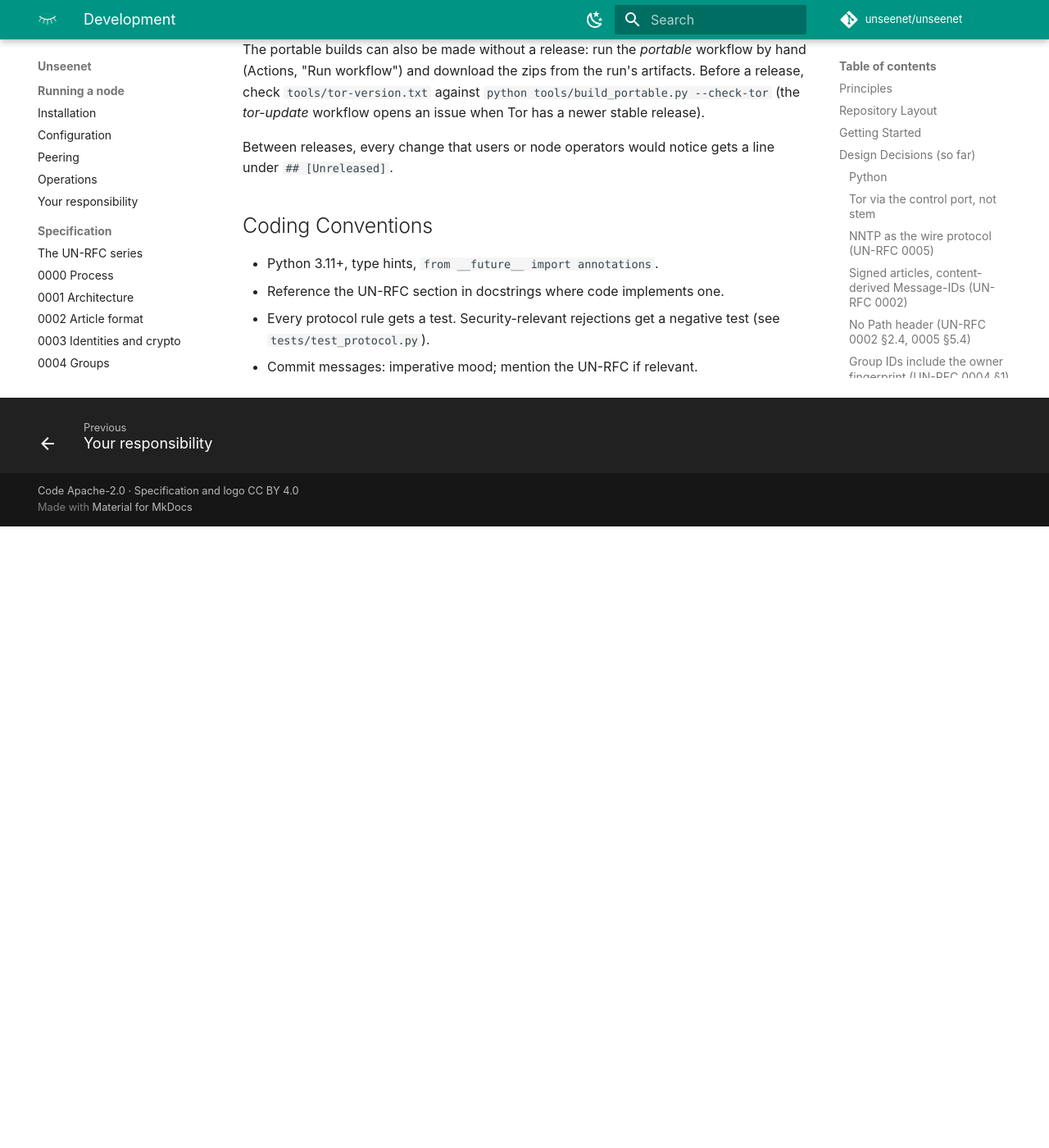
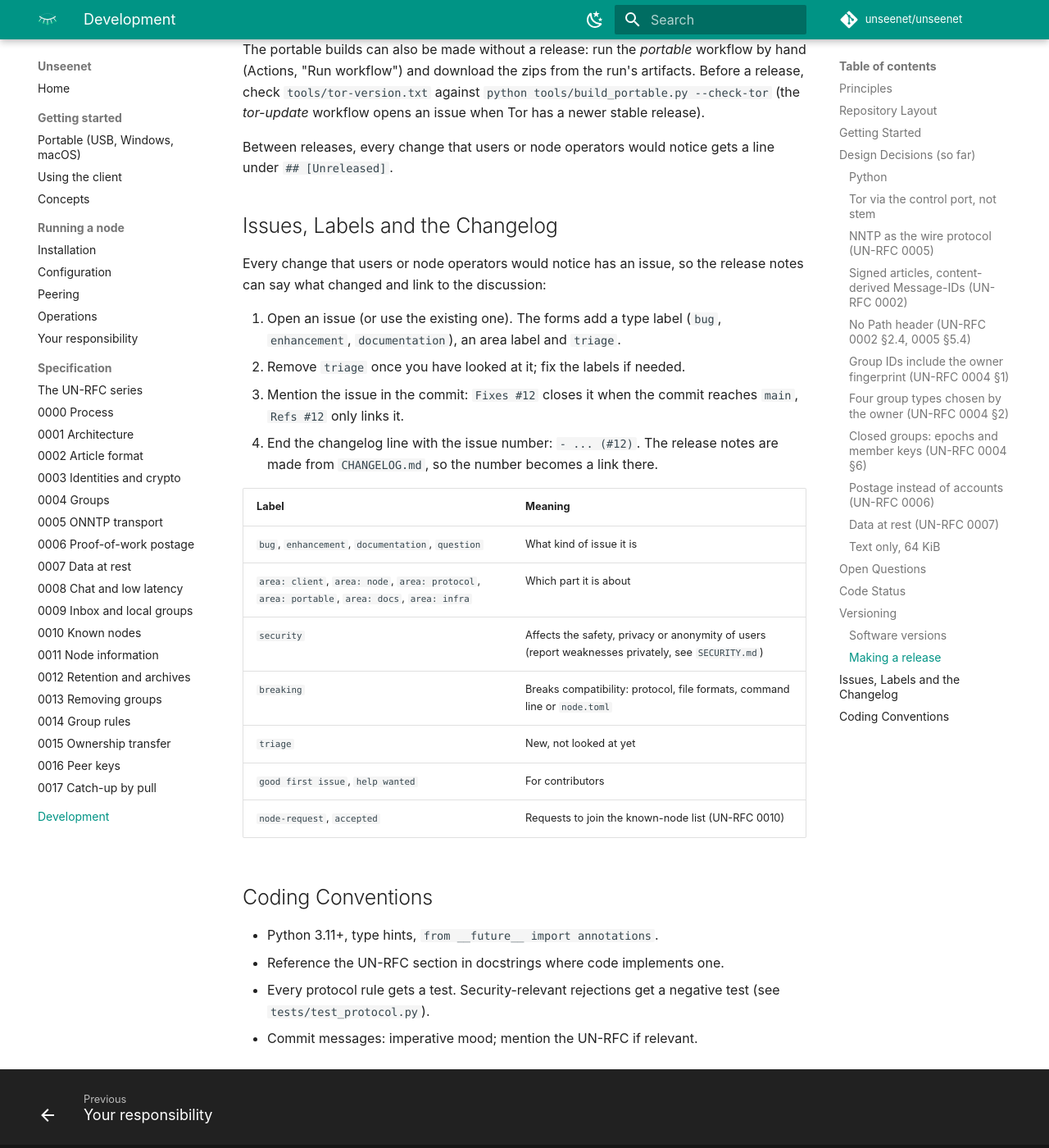
Before and after one commit to unseenet/unseenet, an MkDocs documentation site: the page built from docs/development.md, in a window 1280 px wide and 1400 px high, scrolled down 6551 px. Shown: the whole window at 82% size. Built offline with MkDocs 1.6.1 and Material for MkDocs 9.7.7, drawn with Linux system fonts in a browser that asks for light colours; comment, search, counter and statistics services are not loaded; before the commit the page ends 7193 px from its top, so only the background shows below that.

Commit message:
Issue forms, labels and a security policy
Forms for client bugs, node bugs, the protocol (UN-RFCs), ideas and the
documentation, each adding a type and an area label plus "triage"; blank
issues are off, and a contact link points to private vulnerability
reporting (SECURITY.md). A small workflow adds the area label from the
idea form's "Which part?" answer, and "area: portable" for bugs in a
portable build. docs/development.md describes the labels and the rule:
every noticeable change has an issue, named in the commit and at the end
of its changelog line.

Co-Authored-By: Claude Opus 5.5 <noreply@anthropic.com>
Claude-Session: https://claude.ai/code/session_014NBbEuRW5FUSEkCrUurFtJ

```diff
--- a/docs/development.md
+++ b/docs/development.md
@@ -279,6 +279,29 @@ workflow opens an issue when Tor has a newer stable release).
 Between releases, every change that users or node operators would notice
 gets a line under `## [Unreleased]`.
 
+## Issues, Labels and the Changelog
+
+Every change that users or node operators would notice has an issue, so
+the release notes can say what changed and link to the discussion:
+
+1. Open an issue (or use the existing one). The forms add a type label
+   (`bug`, `enhancement`, `documentation`), an area label and `triage`.
+2. Remove `triage` once you have looked at it; fix the labels if needed.
+3. Mention the issue in the commit: `Fixes #12` closes it when the commit
+   reaches `main`, `Refs #12` only links it.
+4. End the changelog line with the issue number: `- ... (#12)`. The release
+   notes are made from `CHANGELOG.md`, so the number becomes a link there.
+
+| Label | Meaning |
+|-------|---------|
+| `bug`, `enhancement`, `documentation`, `question` | What kind of issue it is |
+| `area: client`, `area: node`, `area: protocol`, `area: portable`, `area: docs`, `area: infra` | Which part it is about |
+| `security` | Affects the safety, privacy or anonymity of users (report weaknesses privately, see `SECURITY.md`) |
+| `breaking` | Breaks compatibility: protocol, file formats, command line or `node.toml` |
+| `triage` | New, not looked at yet |
+| `good first issue`, `help wanted` | For contributors |
+| `node-request`, `accepted` | Requests to join the known-node list (UN-RFC 0010) |
+
 ## Coding Conventions
 
 - Python 3.11+, type hints, `from __future__ import annotations`.
```
Also changed, not shown: SECURITY.md (added, +28 -0 lines), 7 other files.
